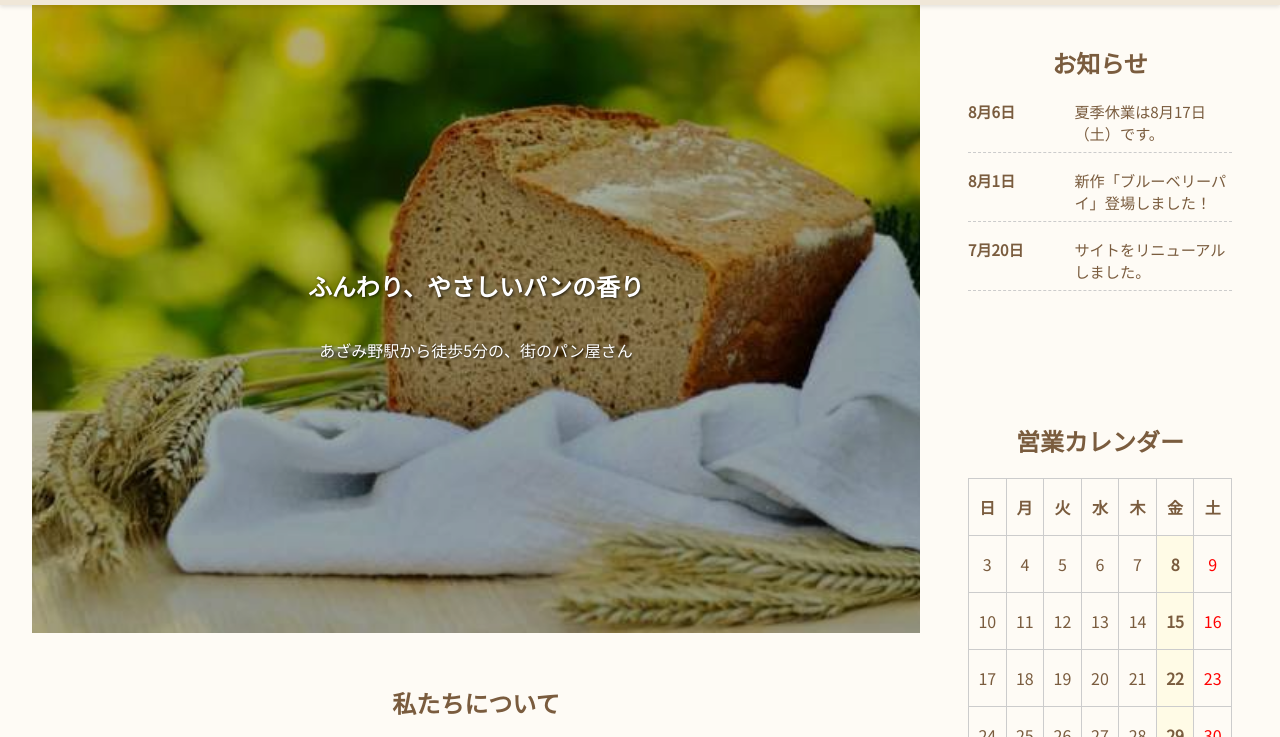
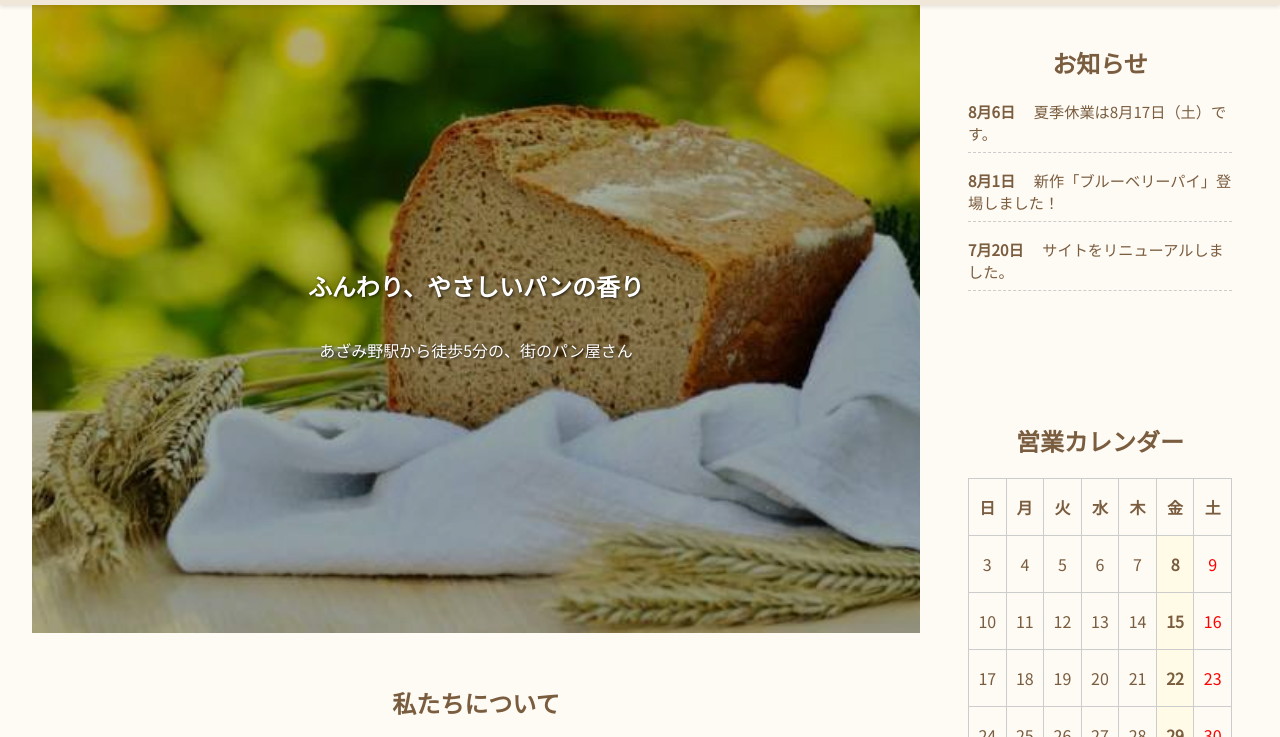
Before and after one commit to KyojiSato/Kyojisato, a plain HTML site: page index.html in a window 1280 px wide. Shown: the part 39-776 px from the top of the page. Drawn offline with Linux system fonts and the light colour scheme.

Commit message:
お知らせ改修すみ

```diff
--- a/css/style.css
+++ b/css/style.css
@@ -324,25 +324,3 @@ footer {
   margin: 0;
   flex: 1;
 }
-
-.news-item {
-  display: flex;
-  align-items: flex-start;
-  gap: 1em;
-  flex-wrap: nowrap;
-}
-
-.news-item time {
-  white-space: nowrap;
-  flex-shrink: 0;
-  font-weight: bold;
-  color: var(--main-color);
-  font-size: 0.95rem;
-  min-width: 5em;
-}
-
-.news-item p {
-  margin: 0;
-  flex: 1;
-  word-break: break-word;
-}
--- a/index.html
+++ b/index.html
@@ -57,13 +57,22 @@
 <section class="content-block" id="news">
 <h2>お知らせ</h2>
 <ul class="news-list">
-<li><div class="news-item"><time datetime="2025-08-06">8月6日</time><p>夏季休業は8月17日（土）です。</p></div></li>
-<li><div class="news-item"><time datetime="2025-08-01">8月1日</time><p>新作「ブルーベリーパイ」登場しました！</p></div></li>
-<li><div class="news-item"><time datetime="2025-07-20">7月20日</time><p>サイトをリニューアルしました。</p></div></li>
+<li>
+<time datetime="2025-08-06">8月6日</time>
+            夏季休業は8月17日（土）です。
+          </li>
+<li>
+<time datetime="2025-08-01">8月1日</time>
+            新作「ブルーベリーパイ」登場しました！
+          </li>
+<li>
+<time datetime="2025-07-20">7月20日</time>
+            サイトをリニューアルしました。
+          </li>
 </ul>
 </section>
 <section class="content-block" id="calendar">
-<h2>営業カレンダー</h2>
+<h2>営業カレンダー <span id="calendar-month-label"></span></h2>
 <table class="calendar" id="dynamic-calendar">
 <thead>
 <tr>
```
